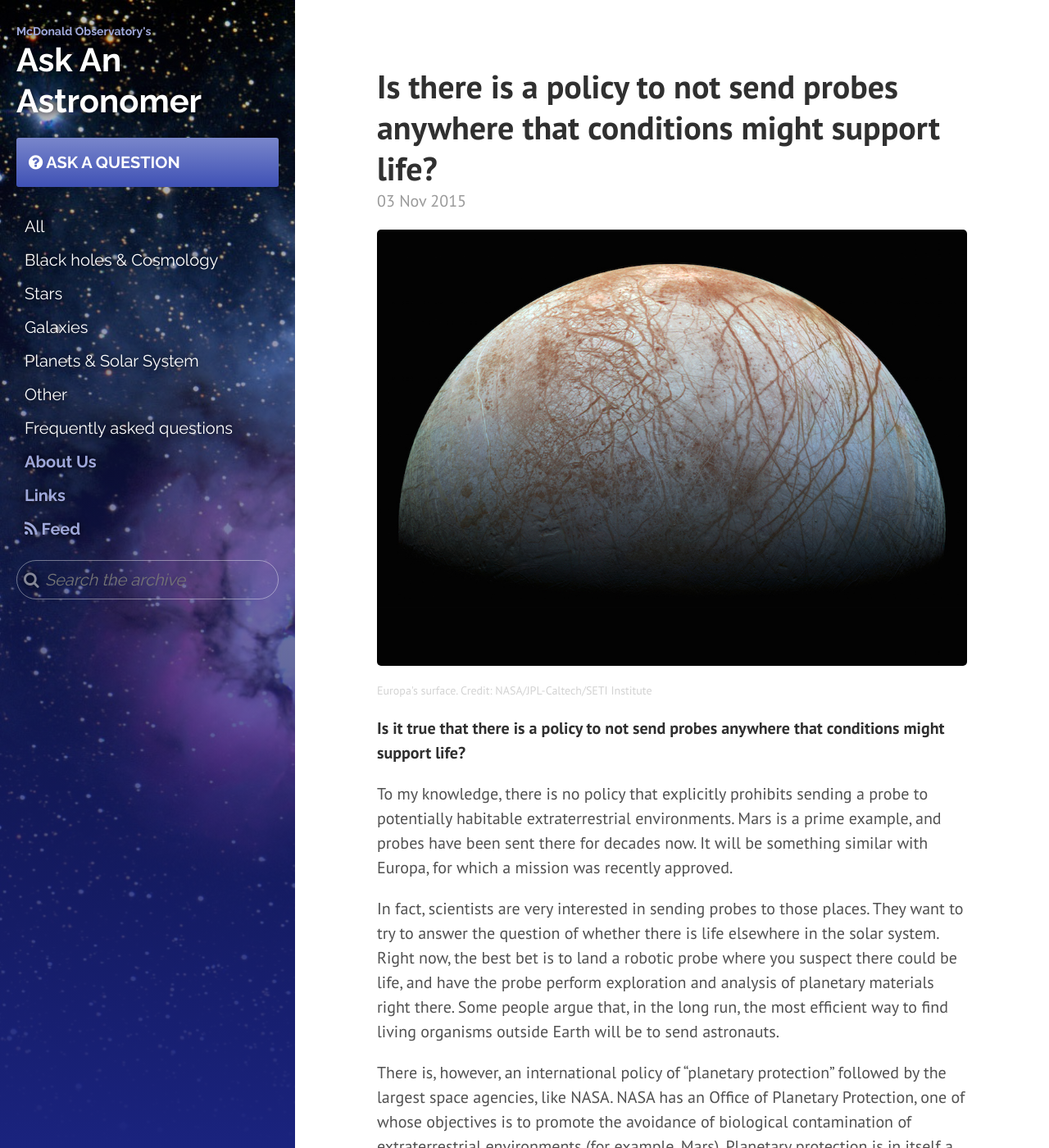
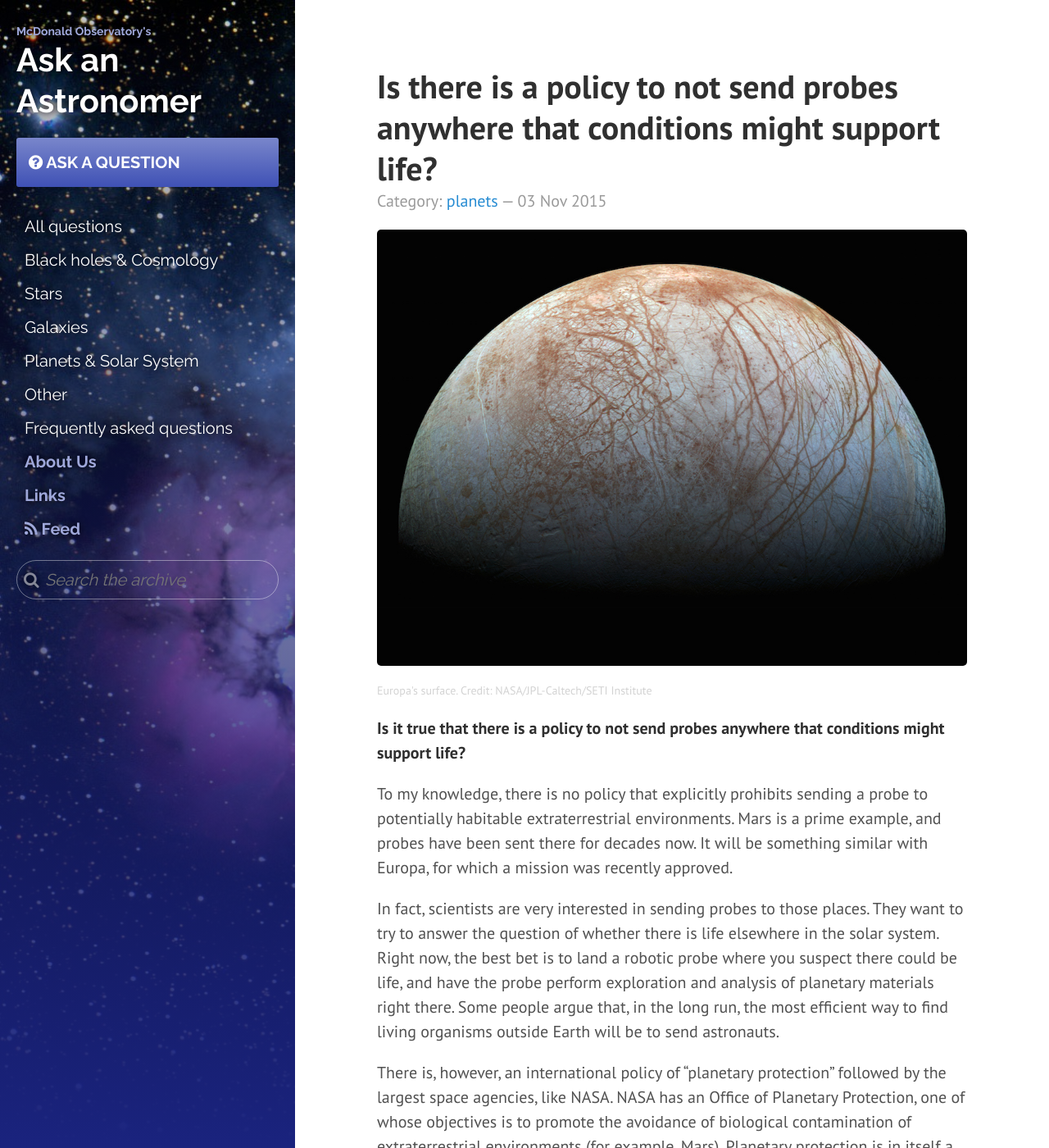
Before and after one commit to askanastronomer/askanastronomer.github.io, a Jekyll site: the page built from _posts/2015-11-03-probes-and-life.md, in a window 1280 px wide and 1400 px high. Shown: the whole window at 82% size. Built offline with Jekyll 4.4.1, drawn with Linux system fonts in a browser that asks for light colours; nearby versions of some CDN libraries; some of the changed text lies outside the part shown.

```diff
--- a/_config.yml
+++ b/_config.yml
@@ -5,7 +5,7 @@
 relative_permalinks: true
 
 # Setup
-title:               Ask An Astronomer
+title:               Ask an Astronomer
 tagline:             McDonald Observatory
 url:                 http://askanastronomer.org
 paginate:            1
--- a/_includes/sidebar.html
+++ b/_includes/sidebar.html
@@ -13,7 +13,7 @@
         <a href="/ask" class="ask" title="Ask"><i class="fa fa-question-circle"></i> Ask a question</a>
         <select id="topics">
             <option disabled="disabled" selected="selected">Jump to a topic</option>
-            <option value="/all">All topics</option>
+            <option value="/all">All topics {{ site.posts.length }}</option>
             <option value="/bhc">Black Holes & Cosmology</option>
             <option value="/stars">Stars</option>
             <option value="/galaxies">Galaxies</option>
@@ -22,7 +22,7 @@
             <option value="/faq">Frequently Asked Questions</option>
         </select>
         <div class="topics-list">
-            <a href="/all" title="All">All</a>
+            <a href="/all" title="All">All questions</a>
             <a href="/bhc" title="Black Holes & Cosmology">Black holes & Cosmology</a>
             <a href="/stars" title="Stars">Stars</a>
             <a href="/galaxies" title="Galaxies">Galaxies</a>
--- a/_layouts/post.html
+++ b/_layouts/post.html
@@ -2,16 +2,21 @@
 layout: default
 ---
 
+
+{% assign cat = page.categories | first %}
+{% if cat == "bhc" %}{% assign cat = "black holes & cosmology" %}{% endif %}
+
 <div class="post">
   <h1 class="post-title">{{ page.title }}</h1>
-  <span class="post-date">{{ page.date | date_to_string }}</span>
+  <span class="post-date">Category: <a href="/{{ page.categories | first }}">{{ cat }}</a> &mdash; {{ page.date | date_to_string }}</span>
   {{ content }}
 </div>
-
 <div class="related">
-  <h2>Related Posts</h2>
+  <h2>Related Questions</h2>
   <ul class="related-posts">
-    {% for post in site.related_posts limit:3 %}
+      {% for post in site.posts %}
+      {% if (post.categories == page.categories) or (post.categories contains page.categories) %}
+      {% if (post.title != page.title) %}
       <li>
         <h3>
           <a href="{{ post.url }}">
@@ -20,6 +25,8 @@
           </a>
         </h3>
       </li>
+      {% endif %}
+      {% endif %}
     {% endfor %}
   </ul>
 </div>
--- a/public/css/aaa.css
+++ b/public/css/aaa.css
@@ -18,7 +18,6 @@
 
 .sidebar {
   text-shadow:0px 0px 10px black;
-  overflow:scroll;
 }
 
 .sidebar-about h3 {
```
Also changed, not shown: index.html (+12 -10 lines).
